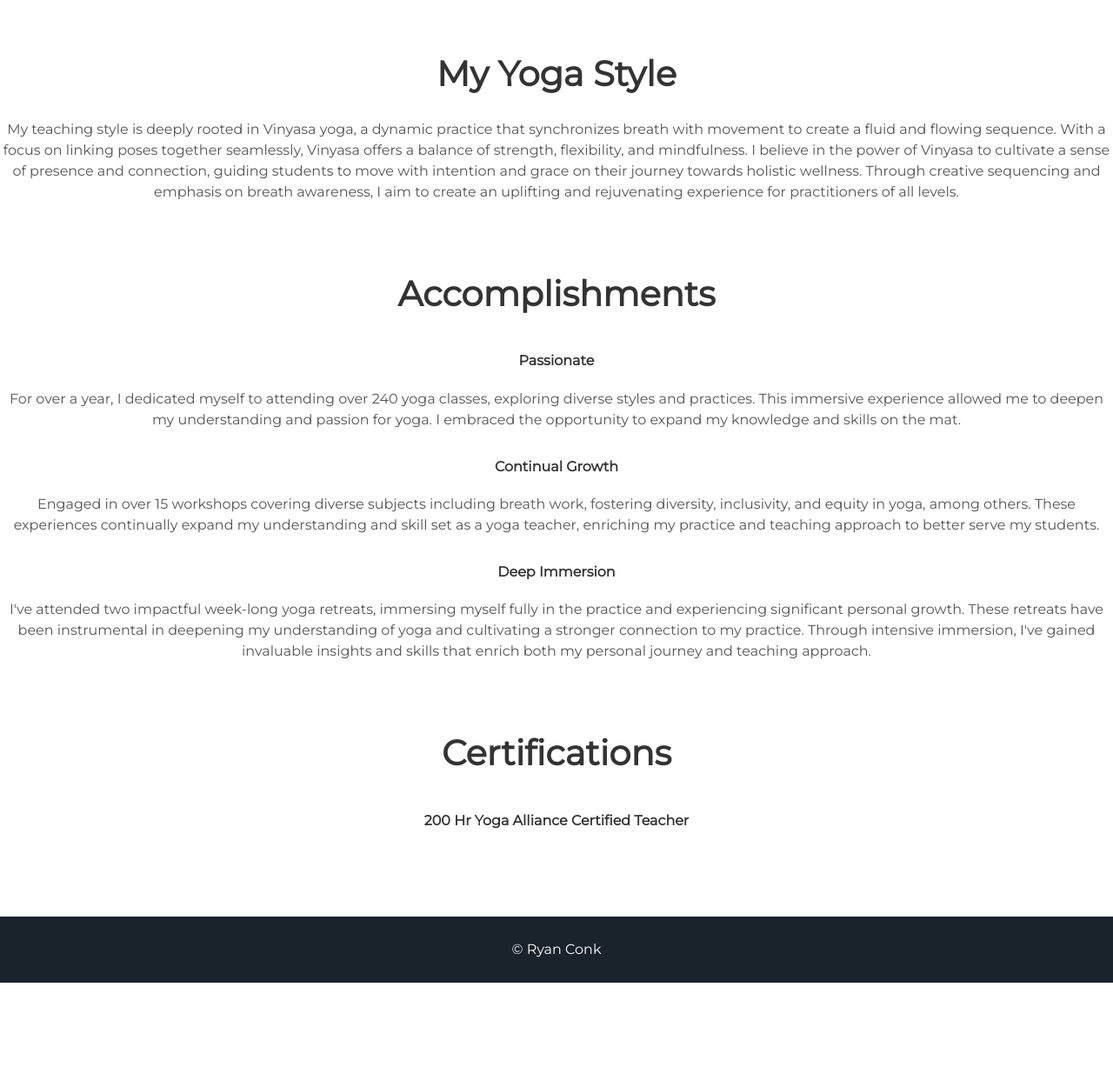
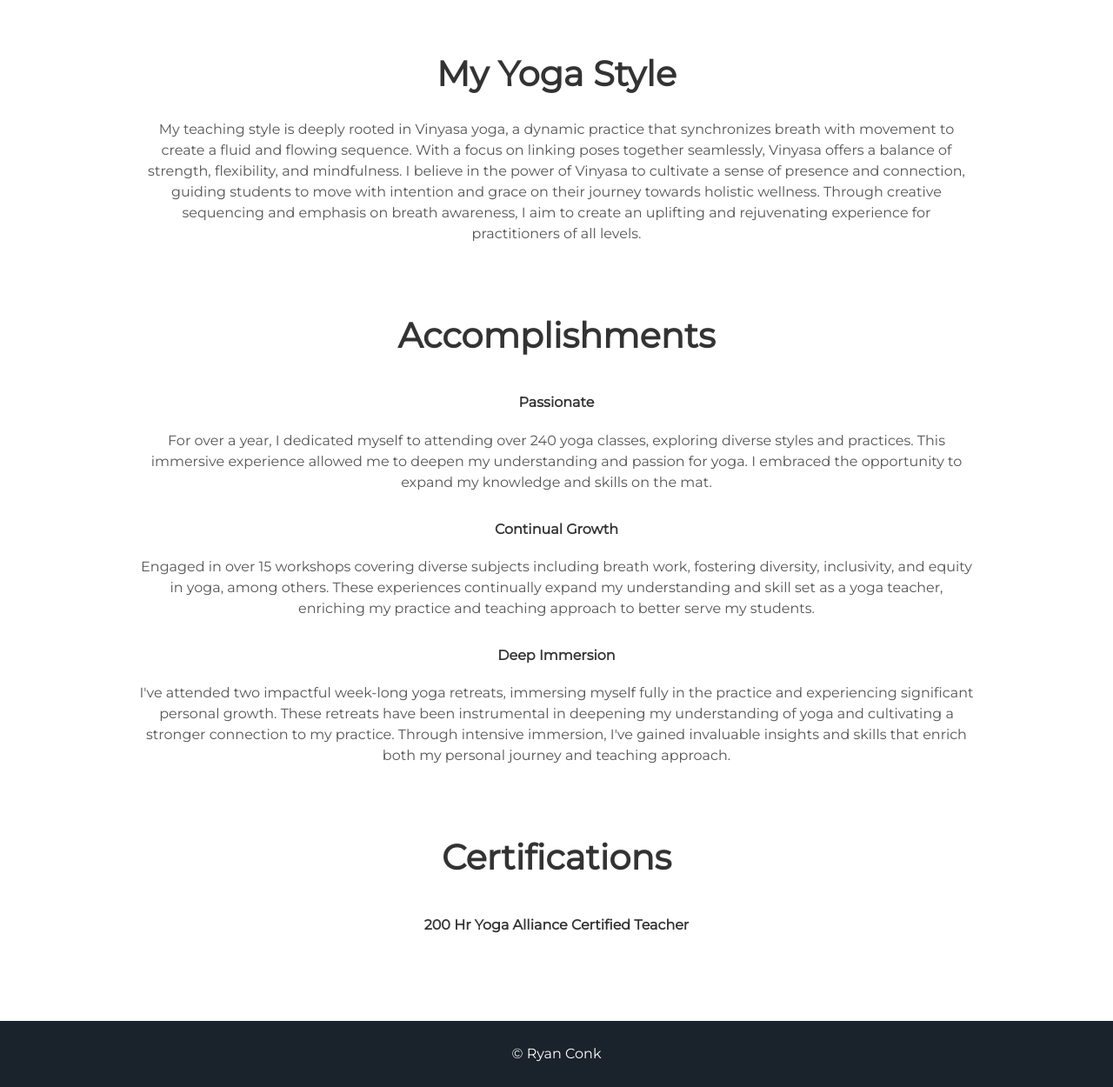
Before and after one commit to RyanGC93/RyanConkYoga.github.io, a Jekyll site: the page built from index.html, in a window 1280 px wide. Shown: the part 1544-2794 px from the top of the page at 87% size. Built offline with Jekyll 4.4.1, drawn with Linux system fonts in a browser that asks for light colours; before the commit the page ends 2674 px from its top, so only the background shows below that.

Commit message:
Update main.css

```diff
--- a/assets/css/main.css
+++ b/assets/css/main.css
@@ -3885,7 +3885,7 @@ sup {
 .footer a:hover {
 	color: #4b5664;
 }
-#about {
+#about, #myyogastyle, #Accomplishments, #certificate {
 	width: 90%;
 	margin: 0 auto;
 	max-width: 960px;
```
